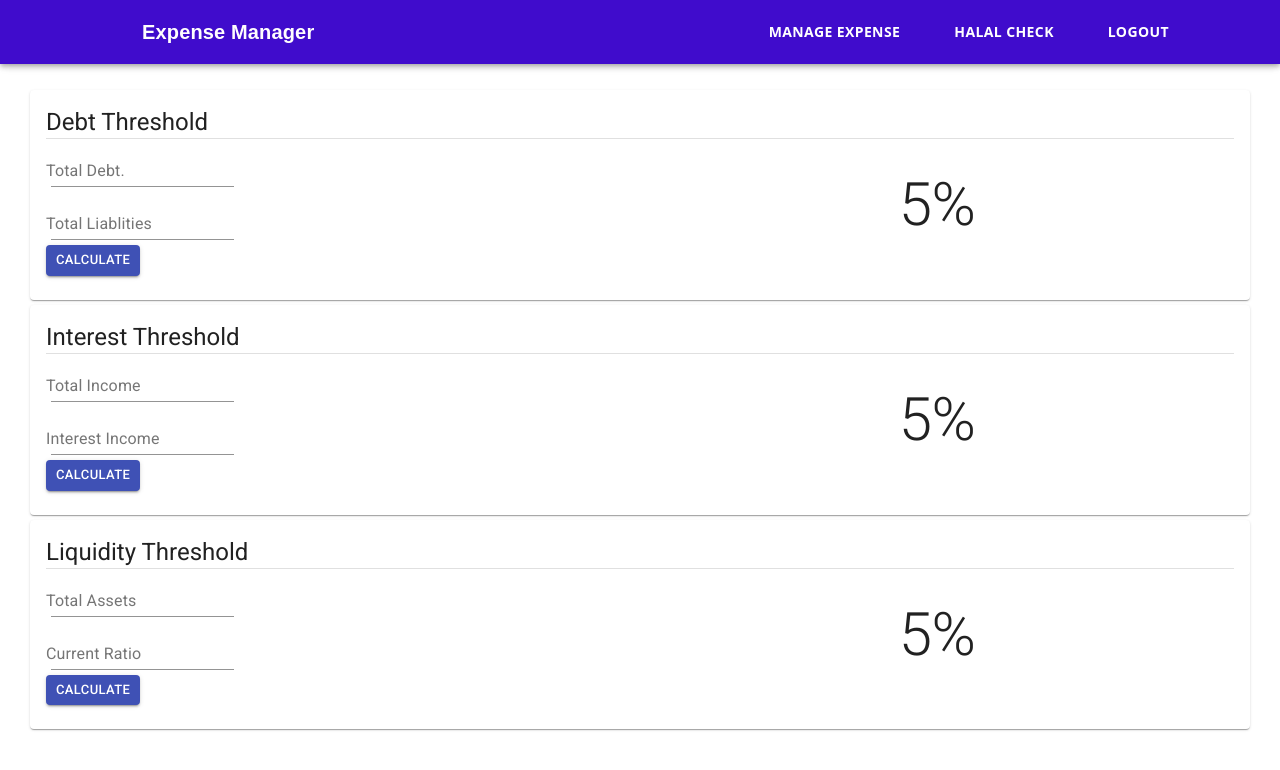
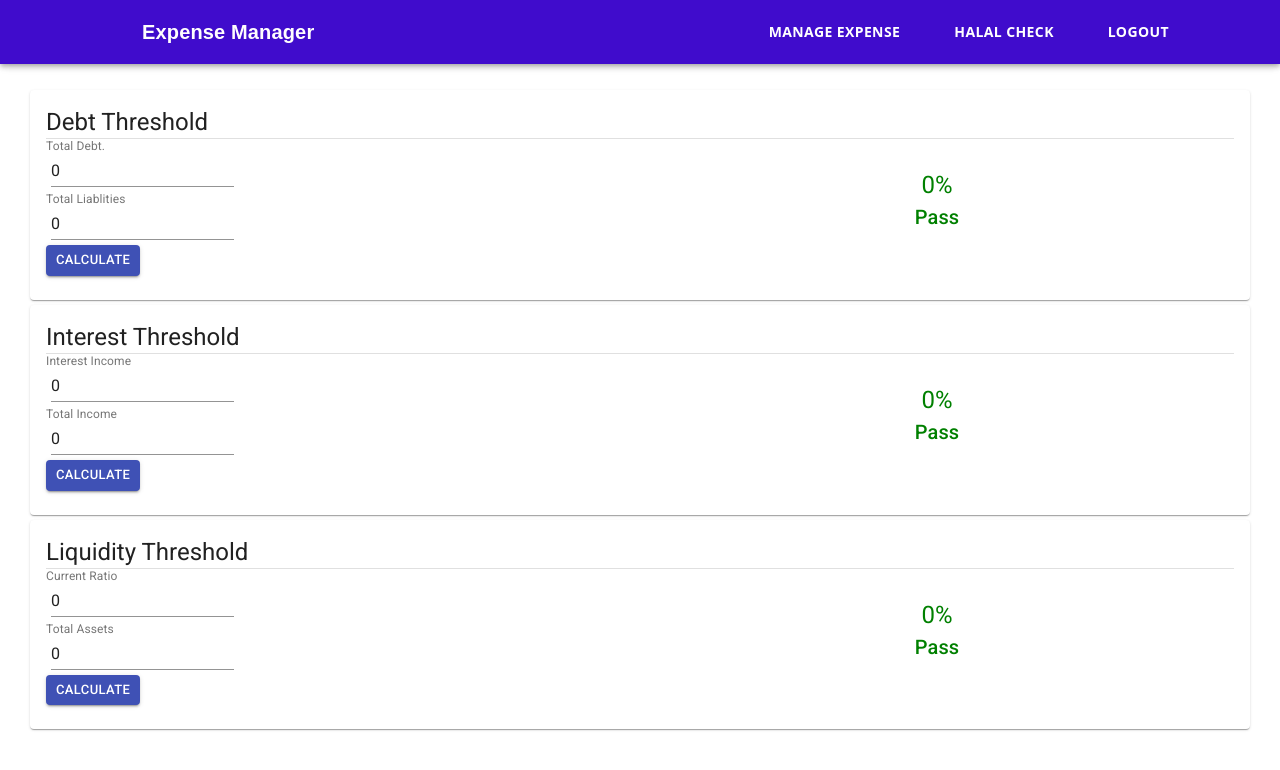
Before and after one commit to Zakariya09/expense-manager, a React (Create React App) app: page /halalCheck in a window 1280 px wide. Shown: the top 770 px of the page. Built offline with nearby package versions, Linux system fonts and the light colour scheme.

Commit message:
calculations added

```diff
--- a/src/components/HalalCheck.js
+++ b/src/components/HalalCheck.js
@@ -13,6 +13,8 @@ import {
   Grid,
   Divider,
 } from "@material-ui/core";
+
+import { useState } from "react";
 const useStyles = makeStyles({
   root: {
     minWidth: 275,
@@ -31,17 +33,94 @@ const useStyles = makeStyles({
   margin5: {
     margin: "5px",
   },
-  alignText: {
+  alignText: {},
+  textDanger: {
+    color: "red",
     display: "flex",
     flexDirection: "row",
     justifyContent: "center",
     marginTop: "30px",
+  },
+  textSuccess: {
+    color: "green",
+    display: "flex",
+    flexDirection: "row",
+    justifyContent: "center",
+    marginTop: "30px",
+  },
+  resultTextDanger: {
+    color: "red",
+    display: "flex",
+    flexDirection: "row",
+    justifyContent: "center",
+    marginTop: "0px",
+  },
+  resultTextSuccess: {
+    color: "green",
+    display: "flex",
+    flexDirection: "row",
+    justifyContent: "center",
+    marginTop: "0px",
   },
 });
 
 const HalalCheck = () => {
   const classes = useStyles();
   const bull = <span className={classes.bullet}>•</span>;
+
+  const [totalDebt, setTotalDebt] = useState(0);
+  const [totalLiabilities, setTotalLiabilities] = useState(0);
+  const [debthreshold, setDebthreshold] = useState(0);
+
+  const [totalAssets, setTotalAssets] = useState(0);
+  const [cashRatio, setCashRatio] = useState(0);
+  const [liquidityThreshold, setLiquidityThreshold] = useState(0);
+
+  const [totalIncome, setTotalIncome] = useState(0);
+  const [interestIncome, setInterestIncome] = useState(0);
+  const [interestThreshold, setInterestThreshold] = useState(0);
+
+  const totalDebtChangeHandler = (event) => {
+    setTotalDebt(event.target.value);
+  };
+  const totalLiablitiesChangeHandler = (event) => {
+    setTotalLiabilities(event.target.value);
+  };
+  const debtThresholdHandler = (event) => {
+    event.preventDefault();
+    let debthreshold = (totalDebt / totalLiabilities) * 100;
+    isNaN(debthreshold)
+      ? setDebthreshold(0)
+      : setDebthreshold(debthreshold.toFixed(2));
+  };
+
+  const totalIncomeChangeHandler = (event) => {
+    setTotalIncome(event.target.value);
+  };
+  const interestIncomeChangeHandler = (event) => {
+    setInterestIncome(event.target.value);
+  };
+  const interestThresholdHandler = (event) => {
+    event.preventDefault();
+    let interestThreshold = (interestIncome / totalIncome) * 100;
+    isNaN(interestThreshold)
+      ? setInterestThreshold(0)
+      : setInterestThreshold(interestThreshold.toFixed(2));
+  };
+
+  const cashRatioChangeHandler = (event) => {
+    setCashRatio(event.target.value);
+  };
+  const totalAssetsChangeHandler = (event) => {
+    setTotalAssets(event.target.value);
+  };
+  const liquidityThresholdSubmitHandler = (event) => {
+    event.preventDefault();
+    let liquidityThreshold = (cashRatio / totalAssets) * 100;
+    isNaN(liquidityThreshold)
+      ? setLiquidityThreshold(0)
+      : setLiquidityThreshold(liquidityThreshold.toFixed(2));
+  };
 
   return (
     <Fragment>
@@ -51,17 +130,19 @@ const HalalCheck = () => {
             Debt Threshold
           </Typography>
           <Divider></Divider>
-          <form>
+          <form onSubmit={debtThresholdHandler}>
             <Grid container>
               <Grid item md={6} xs={6}>
                 <Grid item md={12} sm={12}>
                   <FormControl>
-                    <InputLabel htmlFor="my-input">Total Debt.</InputLabel>
+                    <InputLabel htmlFor="totalDebt">Total Debt.</InputLabel>
                     <Input
-                      id="my-input"
+                      id="totalDebt"
                       aria-describedby="my-helper-text"
                       className={classes.margin5}
                       type="number"
+                      value={totalDebt}
+                      onChange={totalDebtChangeHandler}
                     />
                     {/* <FormHelperText id="my-helper-text">
                     We'll never share your email.
@@ -70,12 +151,16 @@ const HalalCheck = () => {
                 </Grid>
                 <Grid item md={12} sm={12}>
                   <FormControl>
-                    <InputLabel htmlFor="my-input">Total Liablities</InputLabel>
+                    <InputLabel htmlFor="totalLiabilities">
+                      Total Liablities
+                    </InputLabel>
                     <Input
-                      id="my-input"
+                      id="totalLiabilities"
                       aria-describedby="my-helper-text"
                       className={classes.margin5}
                       type="number"
+                      value={totalLiabilities}
+                      onChange={totalLiablitiesChangeHandler}
                     />
                     {/* <FormHelperText id="my-helper-text">
                     We'll never share your email.
@@ -83,7 +168,12 @@ const HalalCheck = () => {
                   </FormControl>
                 </Grid>
                 <Grid item md={12} sm={12}>
-                  <Button variant="contained" size="small" color="primary">
+                  <Button
+                    type="submit"
+                    variant="contained"
+                    size="small"
+                    color="primary"
+                  >
                     Calculate
                   </Button>
                 </Grid>
@@ -91,11 +181,26 @@ const HalalCheck = () => {
               <Grid item md={6} xs={6}>
                 <Grid item md={12} sm={12}>
                   <Typography
-                    variant="h2"
+                    variant="h5"
                     component="h2"
-                    className={classes.alignText}
+                    className={
+                      debthreshold > 33
+                        ? classes.textDanger
+                        : classes.textSuccess
+                    }
                   >
-                    5%
+                    {debthreshold}%
+                  </Typography>
+                  <Typography
+                    variant="h6"
+                    component="h2"
+                    className={
+                      debthreshold > 33
+                        ? classes.resultTextDanger
+                        : classes.resultTextSuccess
+                    }
+                  >
+                    {debthreshold > 33 ? "Fail" : "Pass"}
                   </Typography>
                 </Grid>
               </Grid>
@@ -110,23 +215,9 @@ const HalalCheck = () => {
             Interest Threshold
           </Typography>
           <Divider></Divider>
-          <form>
+          <form onSubmit={interestThresholdHandler}>
             <Grid container>
               <Grid item md={6} xs={6}>
-                <Grid item md={12} sm={12}>
-                  <FormControl>
-                    <InputLabel htmlFor="totalIncome">Total Income</InputLabel>
-                    <Input
-                      id="totalIncome"
-                      aria-describedby="my-helper-text"
-                      className={classes.margin5}
-                      type="number"
-                    />
-                    {/* <FormHelperText id="my-helper-text">
-                    We'll never share your email.
-                  </FormHelperText> */}
-                  </FormControl>
-                </Grid>
                 <Grid item md={12} sm={12}>
                   <FormControl>
                     <InputLabel htmlFor="interestIncome">
@@ -137,26 +228,67 @@ const HalalCheck = () => {
                       aria-describedby="my-helper-text"
                       className={classes.margin5}
                       type="number"
+                      value={interestIncome}
+                      onChange={interestIncomeChangeHandler}
                     />
                     {/* <FormHelperText id="my-helper-text">
                     We'll never share your email.
                   </FormHelperText> */}
                   </FormControl>
                 </Grid>
+
                 <Grid item md={12} sm={12}>
-                  <Button variant="contained" size="small" color="primary">
+                  <FormControl>
+                    <InputLabel htmlFor="totalIncome">Total Income</InputLabel>
+                    <Input
+                      id="totalIncome"
+                      aria-describedby="my-helper-text"
+                      className={classes.margin5}
+                      type="number"
+                      value={totalIncome}
+                      onChange={totalIncomeChangeHandler}
+                    />
+                    {/* <FormHelperText id="my-helper-text">
+                    We'll never share your email.
+                  </FormHelperText> */}
+                  </FormControl>
+                </Grid>
+
+                <Grid item md={12} sm={12}>
+                  <Button
+                    type="submit"
+                    variant="contained"
+                    size="small"
+                    color="primary"
+                  >
                     Calculate
                   </Button>
                 </Grid>
               </Grid>
+
               <Grid item md={6} xs={6}>
                 <Grid item md={12} sm={12}>
                   <Typography
-                    variant="h2"
+                    variant="h5"
                     component="h2"
-                    className={classes.alignText}
+                    className={
+                      interestThreshold > 5
+                        ? classes.textDanger
+                        : classes.textSuccess
+                    }
                   >
-                    5%
+                    {interestThreshold}%
+                  </Typography>
+                  <Typography
+                    variant="h6"
+                    component="h2"
+                    className={
+                      interestThreshold > 5
+                        ? classes.resultTextDanger
+                        : classes.resultTextSuccess
+                    }
+                  >
+                    {interestThreshold > 5 ? "Fail" : "Pass"}
                   </Typography>
                 </Grid>
               </Grid>
@@ -171,23 +303,9 @@ const HalalCheck = () => {
             Liquidity Threshold
           </Typography>
           <Divider></Divider>
-          <form>
+          <form onSubmit={liquidityThresholdSubmitHandler}>
             <Grid container>
               <Grid item md={6} xs={6}>
-                <Grid item md={12} sm={12}>
-                  <FormControl>
-                    <InputLabel htmlFor="totalAssets">Total Assets</InputLabel>
-                    <Input
-                      id="totalAssets"
-                      aria-describedby="my-helper-text"
-                      className={classes.margin5}
-                      type="number"
-                    />
-                    {/* <FormHelperText id="my-helper-text">
-                    We'll never share your email.
-                  </FormHelperText> */}
-                  </FormControl>
-                </Grid>
                 <Grid item md={12} sm={12}>
                   <FormControl>
                     <InputLabel htmlFor="currentRatio">
@@ -198,14 +316,39 @@ const HalalCheck = () => {
                       aria-describedby="my-helper-text"
                       className={classes.margin5}
                       type="number"
+                      value={cashRatio}
+                      onChange={cashRatioChangeHandler}
                     />
                     {/* <FormHelperText id="my-helper-text">
                     We'll never share your email.
                   </FormHelperText> */}
                   </FormControl>
                 </Grid>
+
                 <Grid item md={12} sm={12}>
-                  <Button variant="contained" size="small" color="primary">
+                  <FormControl>
+                    <InputLabel htmlFor="totalAssets">Total Assets</InputLabel>
+                    <Input
+                      id="totalAssets"
+                      aria-describedby="my-helper-text"
+                      className={classes.margin5}
+                      type="number"
+                      value={totalAssets}
+                      onChange={totalAssetsChangeHandler}
+                    />
+                    {/* <FormHelperText id="my-helper-text">
+                    We'll never share your email.
+                  </FormHelperText> */}
+                  </FormControl>
+                </Grid>
+
+                <Grid item md={12} sm={12}>
+                  <Button
+                    type="submit"
+                    variant="contained"
+                    size="small"
+                    color="primary"
+                  >
                     Calculate
                   </Button>
                 </Grid>
@@ -213,11 +356,26 @@ const HalalCheck = () => {
               <Grid item md={6} xs={6}>
                 <Grid item md={12} sm={12}>
                   <Typography
-                    variant="h2"
+                    variant="h5"
                     component="h2"
-                    className={classes.alignText}
+                    className={
+                      liquidityThreshold > 33
+                        ? classes.textDanger
+                        : classes.textSuccess
+                    }
                   >
-                    5%
+                    {liquidityThreshold}%
+                  </Typography>
+                  <Typography
+                    variant="h6"
+                    component="h2"
+                    className={
+                      liquidityThreshold > 33
+                        ? classes.resultTextDanger
+                        : classes.resultTextSuccess
+                    }
+                  >
+                    {liquidityThreshold > 33 ? "Fail" : "Pass"}
                   </Typography>
                 </Grid>
               </Grid>
```
